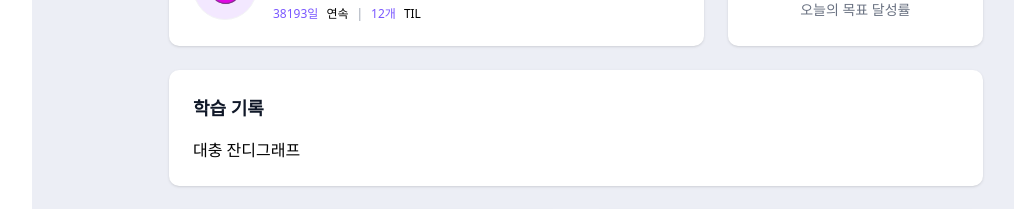
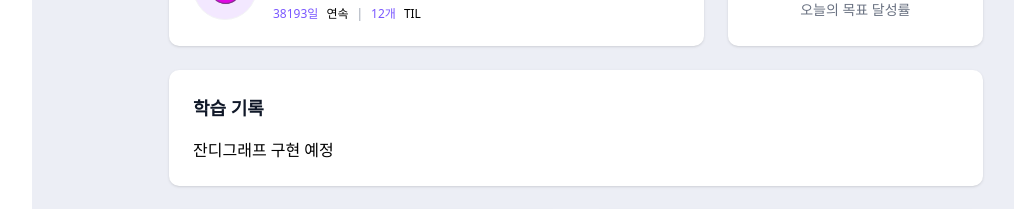
Before and after one commit to DeveloperBlog-Devflow/devflow, a Next.js app: page / in a window 1280 px wide. Shown: the part 295-504 px from the top of the page, without its empty margins (160-1174 px from the left). Built offline with nearby package versions, Linux system fonts and the light colour scheme.

Commit message:
chore: 텍스트 편집

```diff
--- a/components/home/GraphSection.tsx
+++ b/components/home/GraphSection.tsx
@@ -7,7 +7,7 @@ interface GraphSectionProps {
 const GraphSection = ({ className }: GraphSectionProps) => {
   return (
     <div className={className}>
-      <Card title="학습 기록">대충 잔디그래프</Card>
+      <Card title="학습 기록">잔디그래프 구현 예정</Card>
     </div>
   );
 };
```
